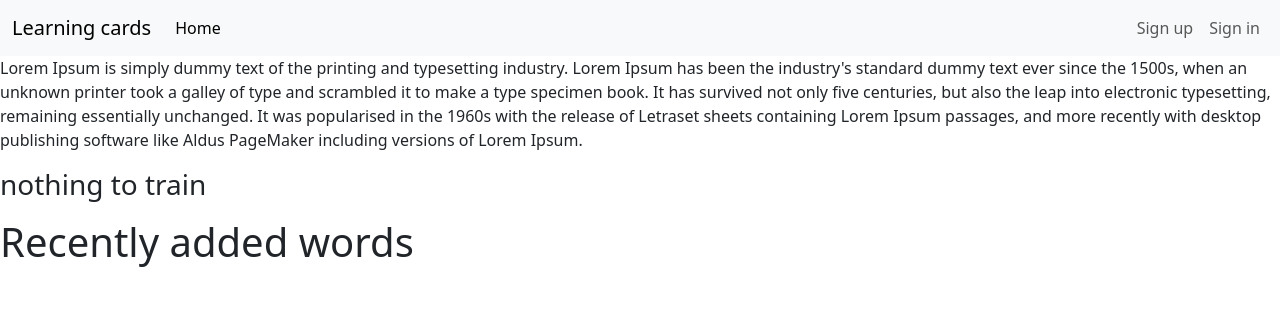
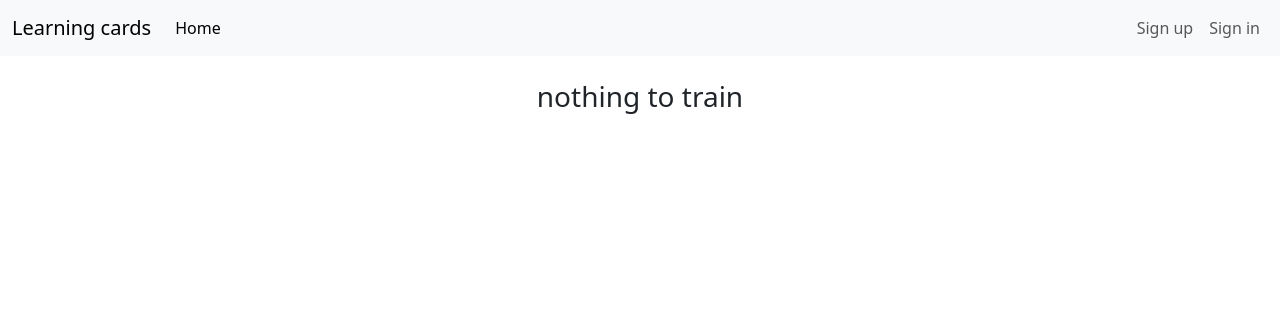
Before and after one commit to zgfif/language_cards, a Django app: page / in a window 1280 px wide. Shown: the top 316 px of the page. Run offline with Django 4.2, Linux system fonts and the light colour scheme.

Commit message:
ui_index: done

```diff
--- a/core/templates/index.html
+++ b/core/templates/index.html
@@ -1,22 +1,18 @@
 {% extends 'base.html' %}
 
 {% block content %}
-    <p>
-      Lorem Ipsum is simply dummy text of the printing and typesetting industry. Lorem Ipsum
-      has been the industry's standard dummy text ever since the 1500s, when an unknown
-      printer took a galley of type and scrambled it to make a
-      type specimen book. It has survived not only five centuries, but also the leap into
-      electronic typesetting, remaining essentially unchanged.
-      It was popularised in the 1960s with the release of Letraset
-      sheets containing Lorem Ipsum passages, and more recently with desktop publishing
-      software like Aldus PageMaker including versions of Lorem Ipsum.
-    </p>
-    <p>
-        {% if words %}
-            <h3><a href="/training">train new words</a></h3>
-        {% else %}
-            <h3>nothing to train</h3>
-        {% endif %}
-    </p>
-    <h1>Recently added words</h1>
+    <div class="container">
+        <div>
+            <br>
+            {% if words %}
+                <p style="text-align:center;"><a class="btn btn-primary" href="/training">train new words</a></p>
+            {% else %}
+                <h3 style="text-align:center;">nothing to train</h3>
+            {% endif %}
+        </div>
+        <br>
+        <div id="more_advices"></div>
+
+</div>
+
 {% endblock %}
```
